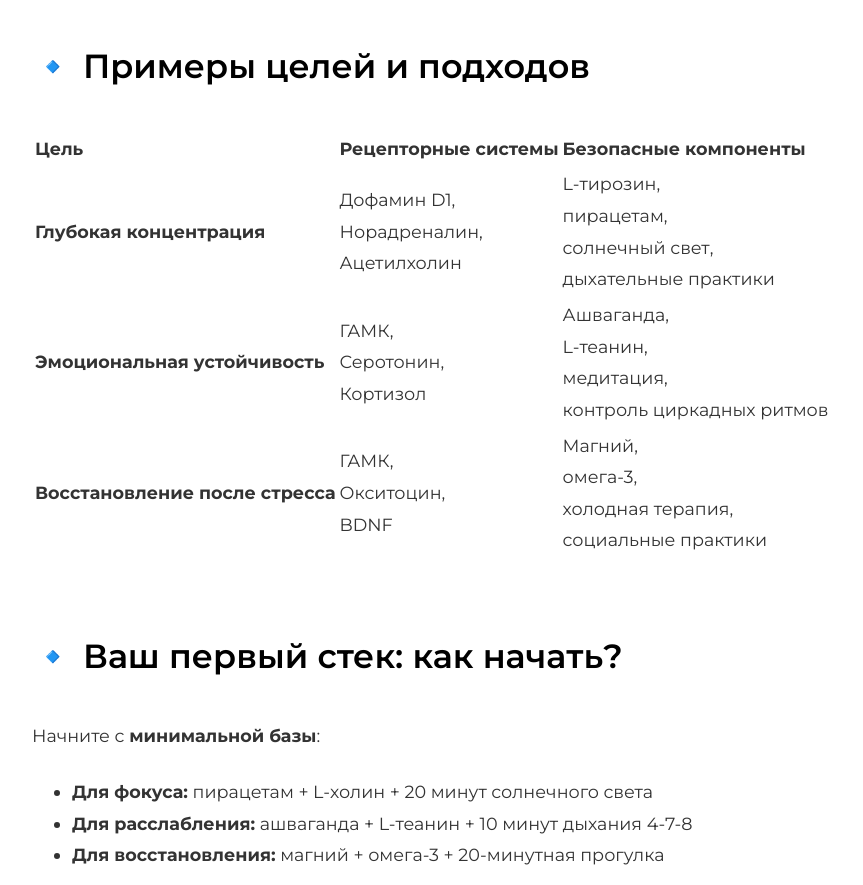
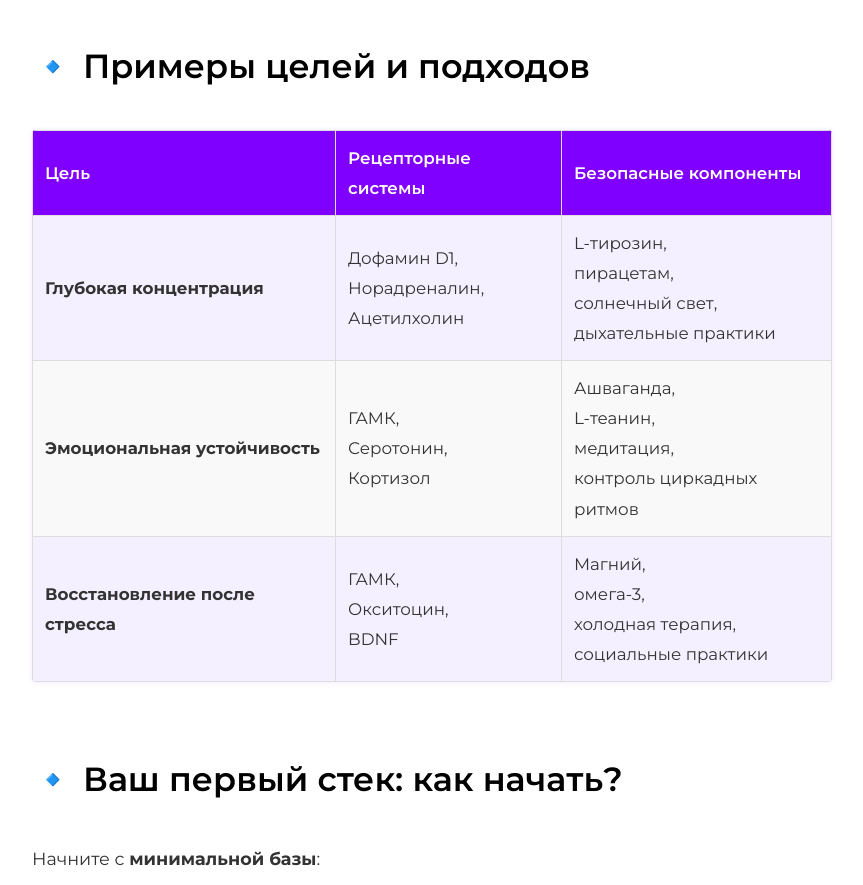
Before and after one commit to omutleo/mysite, a plain HTML site: page stacks.html in a window 1280 px wide. Shown: the part 2140-3025 px from the top of the page, without its empty margins (208-1071 px from the left). Drawn offline with Linux system fonts and the light colour scheme.

Commit message:
Update stacks.html
Signed-off-by: omutleo <prorokkant@yandex.ru>

```diff
--- a/stacks.html
+++ b/stacks.html
@@ -5,7 +5,7 @@
     <meta name="viewport" content="width=device-width, initial-scale=1.0">
     <title>Когнитивные стеки — Биохакинг</title>
     <link href="https://fonts.googleapis.com/css2?family=Montserrat:wght@400;500;600;700&display=swap" rel="stylesheet">
-    <link rel="stylesheet" href="style.css?v=1.0">
+    <link rel="stylesheet" href="style.css?v=1.10">
     <style>
         .content {
             max-width: 800px;
@@ -83,6 +83,40 @@
             border-radius: 3px;
             font-weight: 600;
         }
+
+        /* СТИЛИ ДЛЯ ТАБЛИЦЫ — КОПИРУЙ ЭТУ ЧАСТЬ В ЛЮБОЙ ФАЙЛ */
+        table {
+            width: 100%;
+            border-collapse: collapse;
+            margin: 20px 0;
+            font-size: 0.95em;
+            background-color: #f9f9f9;
+            box-shadow: 0 0 5px rgba(128, 0, 255, 0.1);
+            border-radius: 4px;
+            overflow: hidden;
+        }
+
+        th, td {
+            border: 1px solid #ddd;
+            padding: 12px;
+            text-align: left;
+        }
+
+        th {
+            background-color: #8000ff;
+            color: white;
+            font-weight: 600;
+        }
+
+        tr:nth-child(even) {
+            background-color: #f4f0ff;
+        }
+
+        tr:hover {
+            background-color: #ede4ff;
+            transition: background-color 0.2s ease;
+        }
+        /* КОНЕЦ СТИЛЕЙ ДЛЯ ТАБЛИЦЫ */
     </style>
 </head>
 <body>
```
Lines whose indentation alone changed are shown as unchanged.
